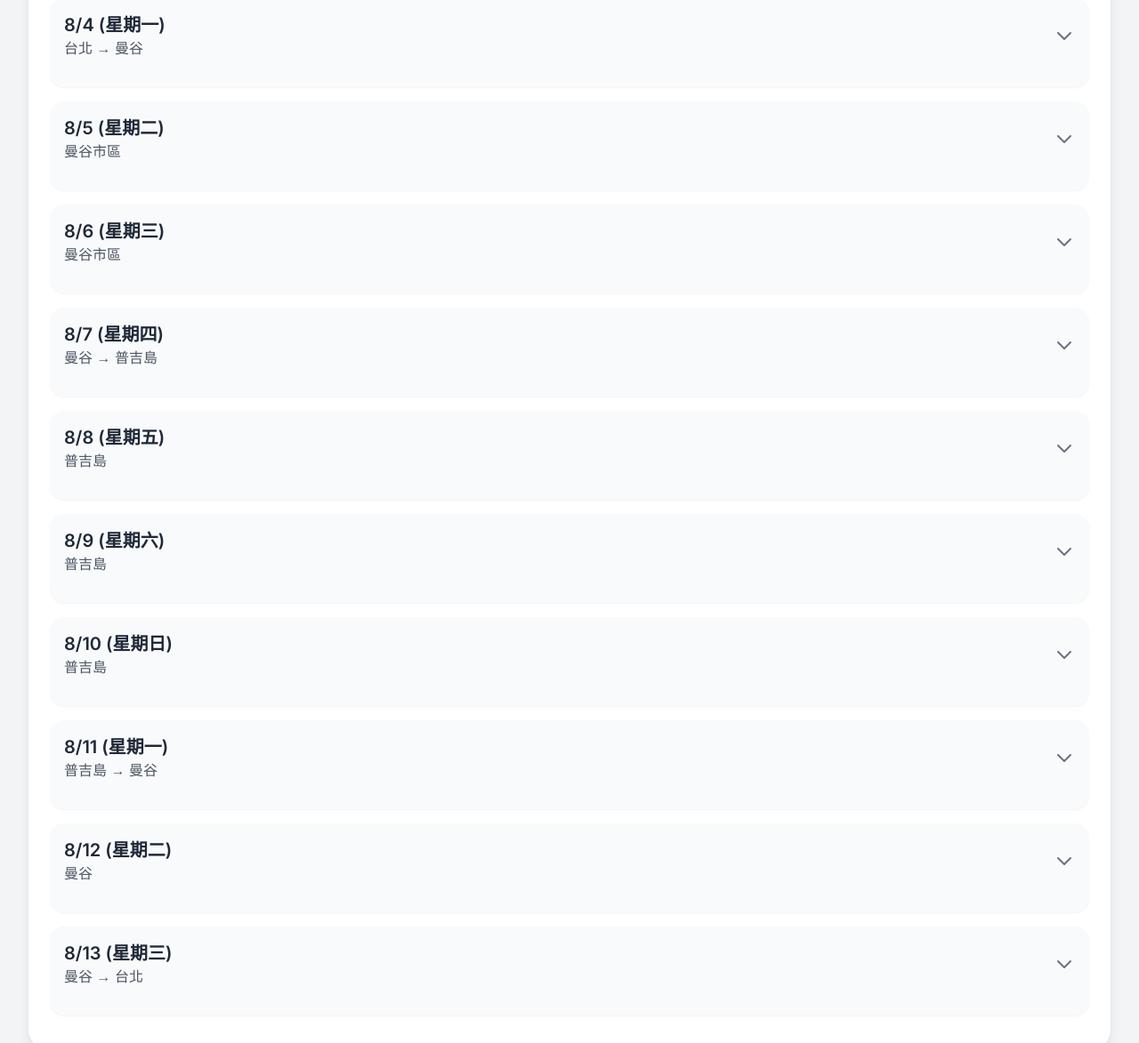
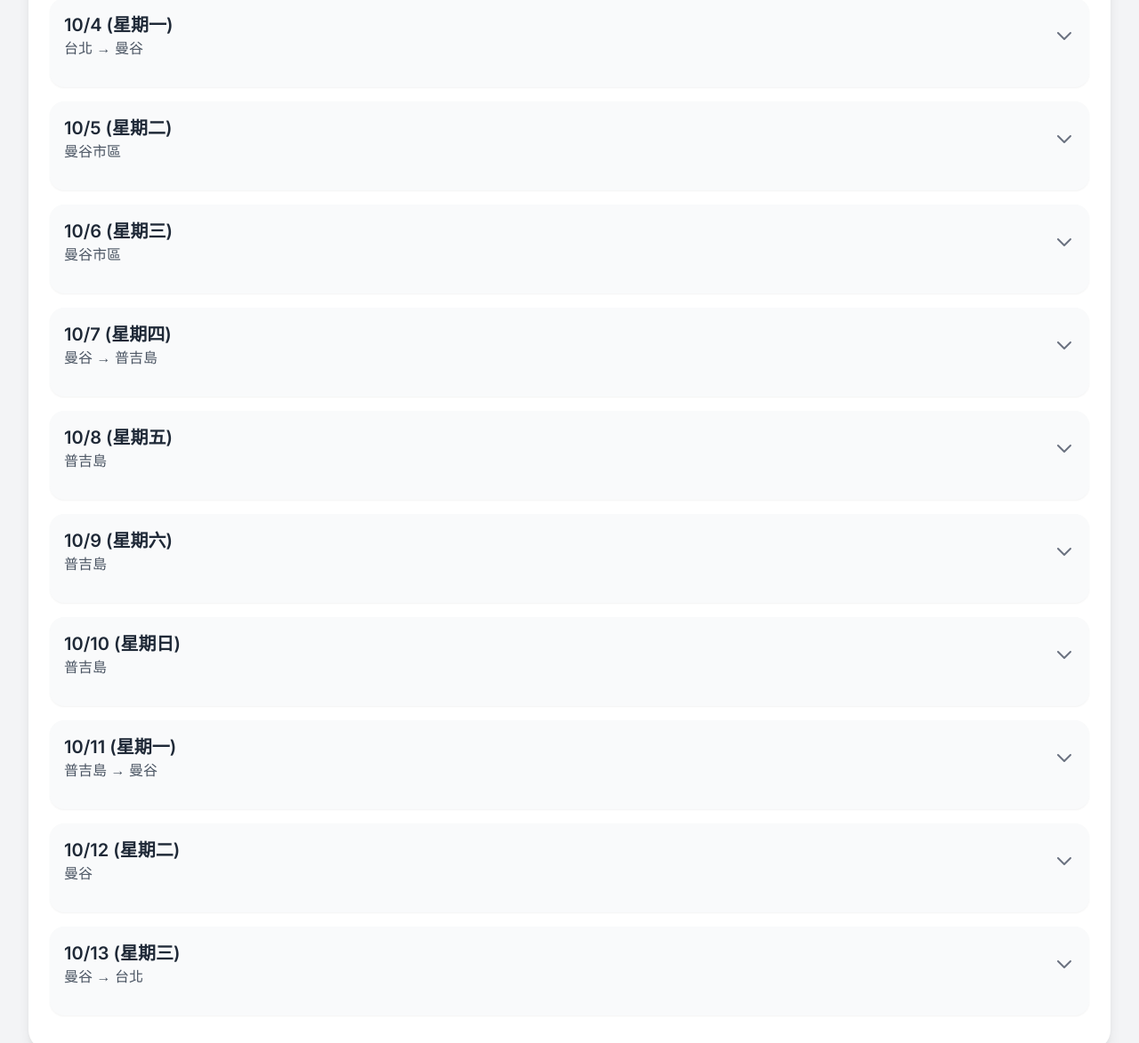
Before and after one commit to wateroh/travel-planner, a plain HTML site: page index.html in a window 1280 px wide. Shown: the part 460-1633 px from the top of the page at 89% size. Drawn offline with nearby package versions, Linux system fonts and the light colour scheme.

Commit message:
Update index.html

```diff
--- a/index.html
+++ b/index.html
@@ -31,7 +31,7 @@
     <!-- Main Title -->
     <header class="text-center mb-8">
         <h1 class="text-3xl sm:text-4xl font-bold text-gray-800">我的曼谷 + 普吉島之旅</h1>
-        <p class="text-lg text-gray-600 mt-2">8/4 ~ 8/13</p>
+        <p class="text-lg text-gray-600 mt-2">10/4 ~ 10/13</p>
     </header>
 
     <!-- Budget Tracker -->
@@ -139,18 +139,18 @@
         // Sample Data for a 10-day trip with time
         itineraryData = [
             {
-                date: '8/4 (星期一)',
+                date: '10/4 (星期一)',
                 location: '台北 → 曼谷',
                 accommodation: { name: '曼谷住宿', link: 'https://maps.app.goo.gl/example1' },
                 activities: [
-                    { time: '18:30', title: '桃園機場報到', description: '搭乘華航CI835航班', cost: 7704 },
-                    { time: '21:20', title: '抵達曼谷蘇凡納布米機場', description: '辦理落地簽證，前往市區', cost: 0 },
+                    { time: '18:30', title: '桃園機場報到', description: '航班: Thai AirAsia, FD 231', cost: 7704 },
+                    { time: '21:20', title: '抵達曼谷機場', description: '辦理落地簽證，前往市區', cost: 0 },
                     { time: '22:00', title: '入住飯店', description: '放下行李，稍作休息', cost: 0 },
                     { time: '22:30', title: 'Terminal 21逛街', description: '晚餐並逛街', cost: 500 },
                 ]
             },
             {
-                date: '8/5 (星期二)',
+                date: '10/5 (星期二)',
                 location: '曼谷市區',
                 accommodation: { name: '曼谷住宿', link: 'https://maps.app.goo.gl/example1' },
                 activities: [
@@ -160,7 +160,7 @@
                 ]
             },
             {
-                date: '8/6 (星期三)',
+                date: '10/6 (星期三)',
                 location: '曼谷市區',
                 accommodation: { name: '曼谷住宿', link: 'https://maps.app.goo.gl/example1' },
                 activities: [
@@ -170,18 +170,18 @@
                 ]
             },
             {
-                date: '8/7 (星期四)',
+                date: '10/7 (星期四)',
                 location: '曼谷 → 普吉島',
                 accommodation: { name: '普吉島住宿', link: 'https://maps.app.goo.gl/example2' },
                 activities: [
-                    { time: '09:45', title: '國內線航班', description: '搭乘亞航前往普吉島', cost: 2712 },
-                    { time: '11:10', title: '普吉島機場', description: '搭車前往飯店', cost: 500 },
+                    { time: '09:45', title: '曼谷機場登機(國內線)', description: '航班: Thai AirAsia, FD 3037', cost: 2712 },
+                    { time: '11:10', title: '抵達普吉島機場', description: '搭車前往飯店', cost: 500 },
                     { time: '14:00', title: '芭東海灘', description: '在海灘上散步', cost: 0 },
                     { time: '19:00', title: '普吉島夜市', description: '逛夜市並吃晚餐', cost: 500 },
                 ]
             },
             {
-                date: '8/8 (星期五)',
+                date: '10/8 (星期五)',
                 location: '普吉島',
                 accommodation: { name: '普吉島住宿', link: 'https://maps.app.goo.gl/example2' },
                 activities: [
@@ -191,7 +191,7 @@
                 ]
             },
             {
-                date: '8/9 (星期六)',
+                date: '10/9 (星期六)',
                 location: '普吉島',
                 accommodation: { name: '普吉島住宿', link: 'https://maps.app.goo.gl/example2' },
                 activities: [
@@ -201,7 +201,7 @@
                 ]
             },
             {
-                date: '8/10 (星期日)',
+                date: '10/10 (星期日)',
                 location: '普吉島',
                 accommodation: { name: '普吉島住宿', link: 'https://maps.app.goo.gl/example2' },
                 activities: [
@@ -211,17 +211,18 @@
                 ]
             },
             {
-                date: '8/11 (星期一)',
+                date: '10/11 (星期一)',
                 location: '普吉島 → 曼谷',
                 accommodation: { name: '曼谷住宿', link: 'https://maps.app.goo.gl/example3' },
                 activities: [
                     { time: '12:00', title: '退房', description: '前往機場', cost: 0 },
-                    { time: '15:00', title: '曼谷住宿', description: '回到曼谷的飯店，放鬆休息', cost: 0 },
                     { time: '19:00', title: '河濱夜市', description: '逛Asiatique The Riverfront', cost: 500 },
+                    { time: '22:05', title: '普吉島機場登機(國內線)', description: '航班: Thai AirAsia, FD 3032', cost: 0 },
+                    { time: '23:40', title: '抵達曼谷機場', description: '回飯店', cost: 0 },
                 ]
             },
             {
-                date: '8/12 (星期二)',
+                date: '10/12 (星期二)',
                 location: '曼谷',
                 accommodation: { name: '曼谷住宿', link: 'https://maps.app.goo.gl/example3' },
                 activities: [
@@ -231,12 +232,12 @@
                 ]
             },
             {
-                date: '8/13 (星期三)',
+                date: '10/13 (星期三)',
                 location: '曼谷 → 台北',
                 accommodation: { name: '曼谷住宿', link: 'https://maps.app.goo.gl/example3' },
                 activities: [
-                    { time: '07:25', title: '退房', description: '前往機場', cost: 0 },
-                    { time: '12:20', title: '搭機返回台北', description: '搭乘華航CI836航班', cost: 0 },
+                    { time: '07:25', title: '曼谷廊曼機場登機', description: '航班: Thai AirAsia, FD 230', cost: 0 },
+                    { time: '12:20', title: '抵達桃園機場', description: '準備上班了QQ', cost: 0 },
                 ]
             },
         ];
```
